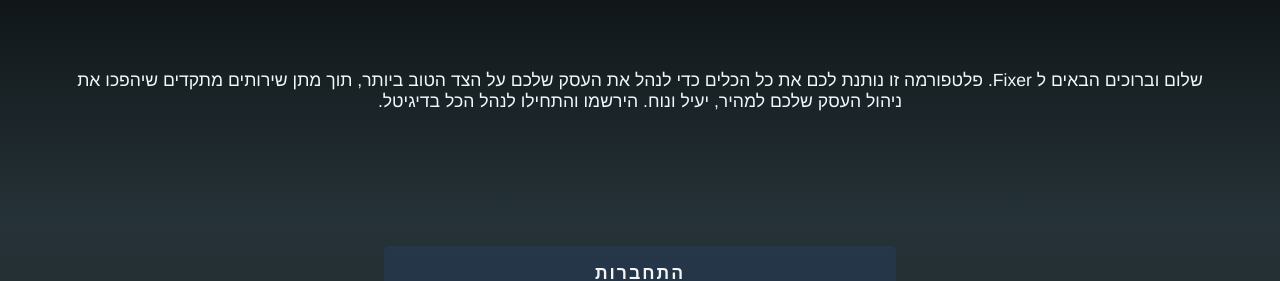
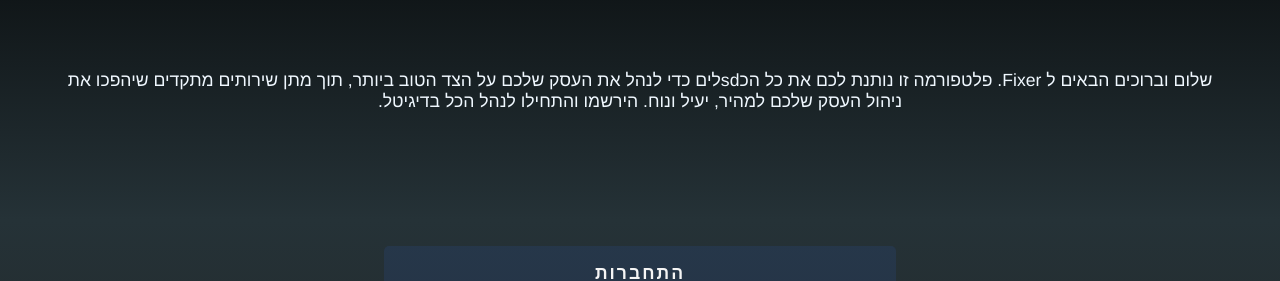
Before and after one commit to HeziReuveni/Fixer, a React (Create React App) app: page / in a window 1280 px wide. Shown: the part 180-461 px from the top of the page. Built offline with nearby package versions, Linux system fonts and the light colour scheme; a web font is replaced by a local one.

Commit message:
fix first page2

```diff
--- a/src/pages/HomePage/WelcomeMessage.js
+++ b/src/pages/HomePage/WelcomeMessage.js
@@ -27,7 +27,7 @@ const WelcomeMessage = () => {
       <ContainerWelcomeMessage>
         <Fade top>
           <ContainerTextMessage dir="rtl">
-            שלום וברוכים הבאים ל Fixer. פלטפורמה זו נותנת לכם את כל הכלים כדי
+            שלום וברוכים הבאים ל Fixer. פלטפורמה זו נותנת לכם את כל הכsdלים כדי
             לנהל את העסק שלכם על הצד הטוב ביותר, תוך מתן שירותים מתקדים שיהפכו
             את ניהול העסק שלכם למהיר, יעיל ונוח. הירשמו והתחילו לנהל הכל
             בדיגיטל.
```
